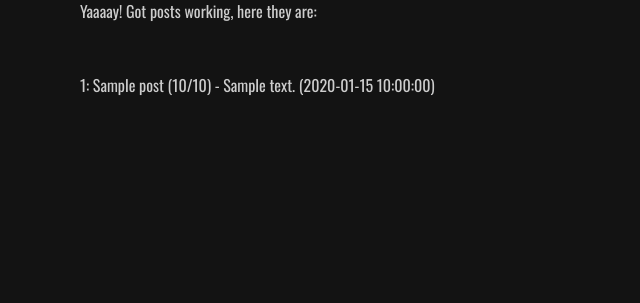
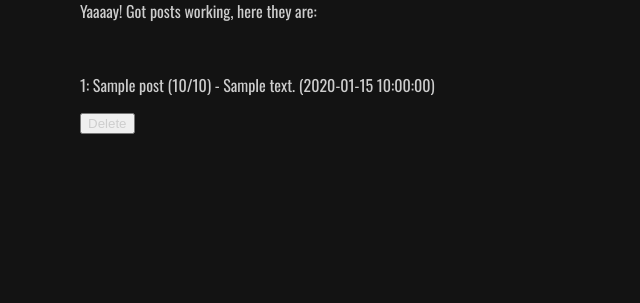
Before and after one commit to BobTheFrob/flask-project, a Flask app: template flaskr/templates/posts.html in a window 1280 px wide. Shown: the part 303-606 px from the top of the page, without its empty margins (0-640 px from the left). Run offline with Flask 3, Linux system fonts and the light colour scheme; the template is opened without the code that fills it: most values are stand-ins (such as "Sample title", 1, 10 or a date in 2020).

Commit message:
Basic html delete

```diff
--- a/flaskr/routes.py
+++ b/flaskr/routes.py
@@ -22,12 +22,12 @@ def posts():
         models.add_post(title, desc, score)
         return redirect(url_for("main.posts"))
 
-@bp.route('/posts/<int:post_id>',  methods = ['DELETE'])
+@bp.route('/posts/delete/<int:post_id>',  methods = ['POST'])
 def editposts(post_id):
-    if request.method == 'DELETE':
+    if request.method == 'POST':
         try:
             models.delete_post(str(post_id))
-            return '', 204
+            return redirect(url_for("main.posts"))
         except Exception as e:
             print(f"Delete error: {e}")  # Check logs
             return 'Internal Server Error', 500
--- a/flaskr/templates/posts.html
+++ b/flaskr/templates/posts.html
@@ -21,10 +21,10 @@
     {% for post in posts %}
     <p id="post-{{post['id']}}">{{post['id']}}: {{post['title']}} ({{post['score']}}/10) - {{post['body']}} ({{post['created']}})
     {# <button onclick="deletePost({{post['id']}})"></button> #}
-        <!-- <form method="post" action="/post/{{ id }}">
-    <input type="hidden" name="_method" value="DELETE">
-    <button type="submit">Delete</button>
-</form> -->
+    <form method="post" action="/posts/delete/{{post['id']}}">
+        {# <input type="hidden" name="_method" value="DELETE"> #}
+        <button type="submit">Delete</button>
+    </form>
     </p>
     {% endfor %}
 {% endblock %}
```
